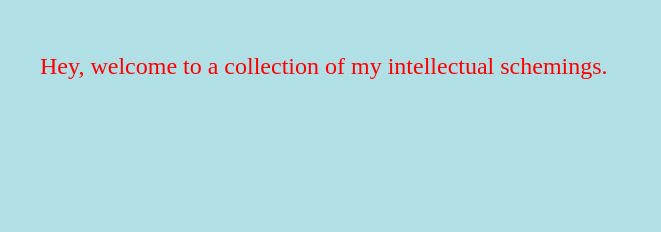
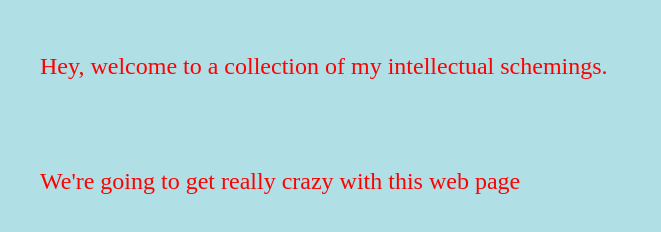
Before and after one commit to MichaelHudak/MichaelHudak.github.io, a plain HTML site: page docs/index.html in a window 1280 px wide. Shown: the part 48-280 px from the top of the page, without its empty margins (0-661 px from the left). Drawn offline with Linux system fonts and the light colour scheme.

Commit message:
Update index.html

```diff
--- a/docs/index.html
+++ b/docs/index.html
@@ -13,6 +13,7 @@
   <body>
     <h1>Michael Hudak's Schemes</h1>
     <p>Hey, welcome to a collection of my intellectual schemings.</p>
+    <p>We're going to get really crazy with this web page</p>
   </body>
 
 
```
